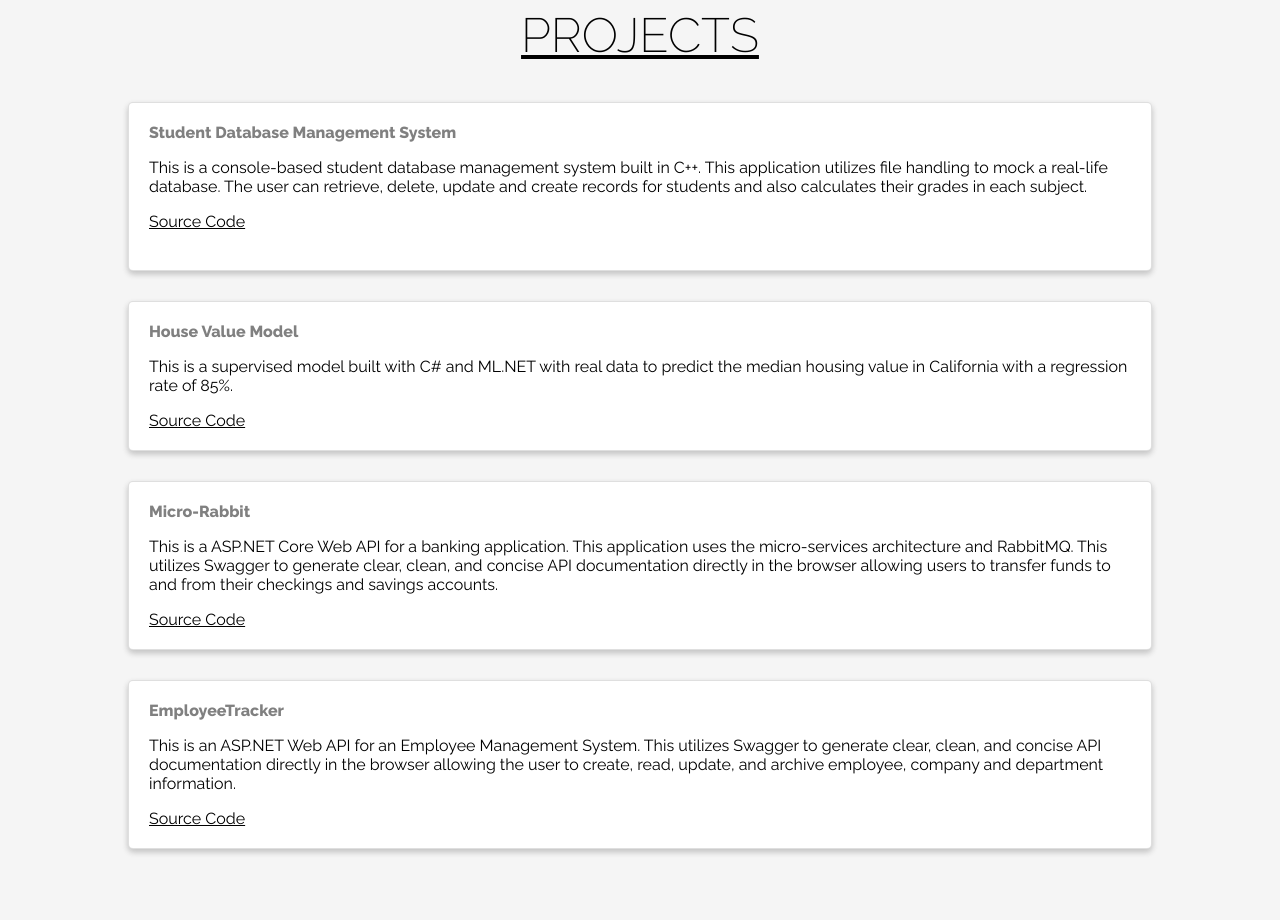
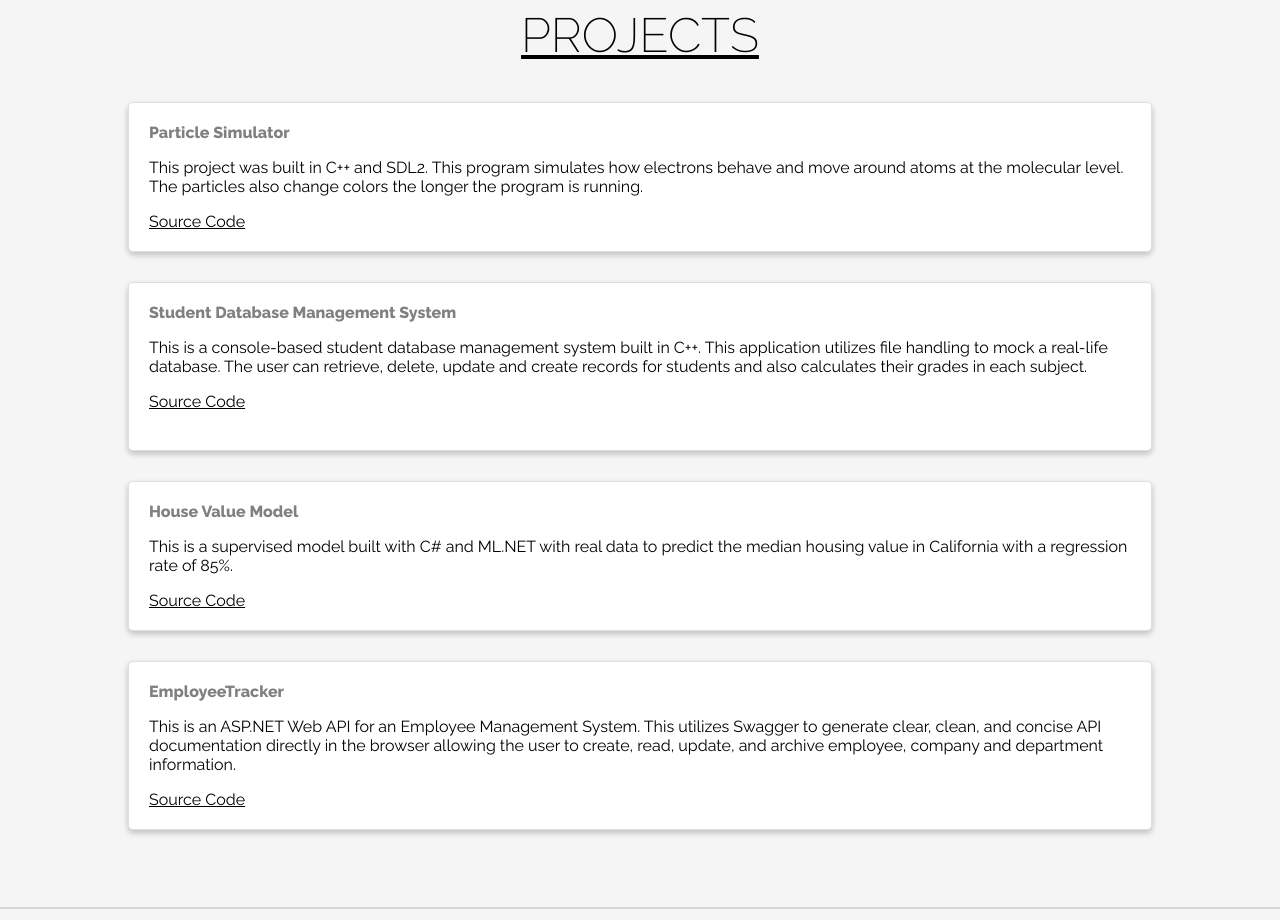
Before and after one commit to TomK111/TomislavKraljic.github.io, a plain HTML site: page index.html in a window 1280 px wide. Shown: the part 1060-1980 px from the top of the page. Drawn offline with Linux system fonts and the light colour scheme.

Commit message:
added particle simulator project

```diff
--- a/index.html
+++ b/index.html
@@ -111,6 +111,17 @@
           <!-- CARD #1 -->
           <div class="project-card">
             <div class="project-content">
+              <h4>Particle Simulator</h4>
+              <p>
+                This project was built in C++ and SDL2. This program simulates how electrons behave and move
+                around atoms at the molecular level. The particles also change colors the longer the program
+                is running.
+              </p>
+              <a href="https://github.com/TomislavKraljic/Particle-Simulator" target="_blank">Source Code</a>
+            </div>
+          </div>
+          <div class="project-card">
+            <div class="project-content">
               <h4>Student Database Management System</h4>
               <p>
                 This is a console-based student database management system built in C++. This
@@ -132,20 +143,6 @@
 
               </p>
               <a href="https://github.com/TomislavKraljic/ML_Model_Housing_Value" target="_blank">Source Code</a>
-            </div>
-          </div>
-          <div class="project-card">
-            <div class="project-content">
-              <h4>Micro-Rabbit</h4>
-              <p>
-                This is a ASP.NET Core Web API for a banking application. This
-                application uses the micro-services architecture and RabbitMQ.
-                This utilizes Swagger to generate clear, clean, and
-                concise API documentation directly in the browser allowing
-                users to transfer funds to and from their checkings and savings
-                accounts.
-              </p>
-              <a href="https://github.com/TomislavKraljic/MicroRabbit" target="_blank">Source Code</a>
             </div>
           </div>
           <div class="project-card">
```
